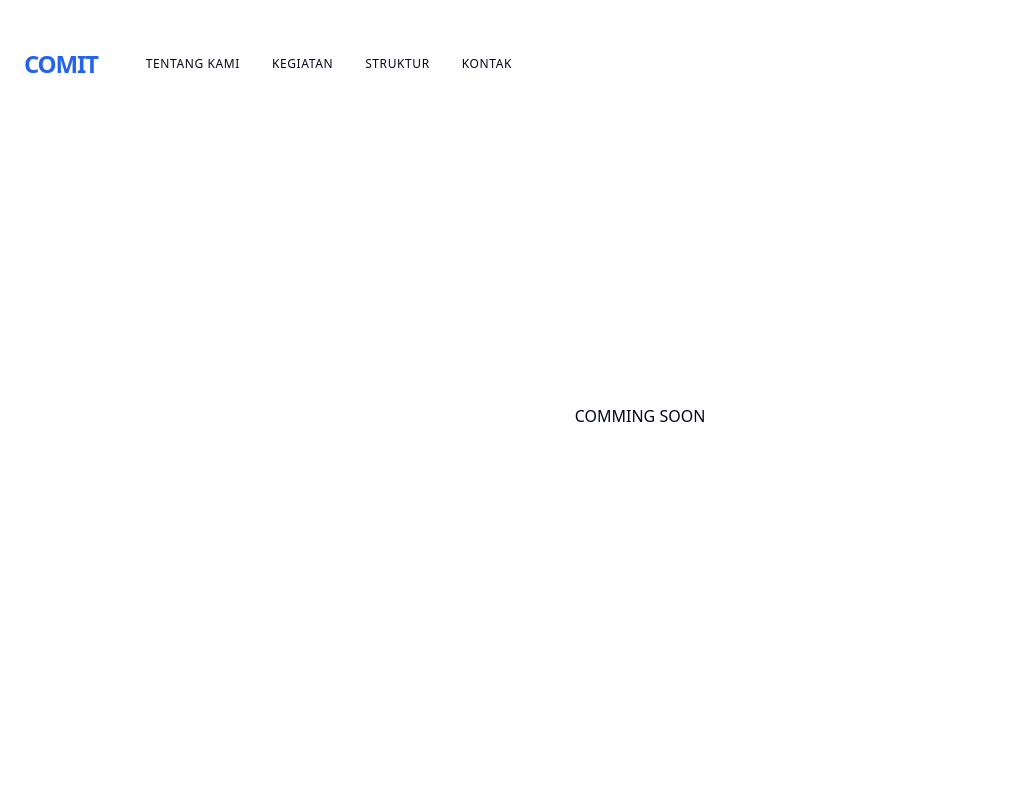
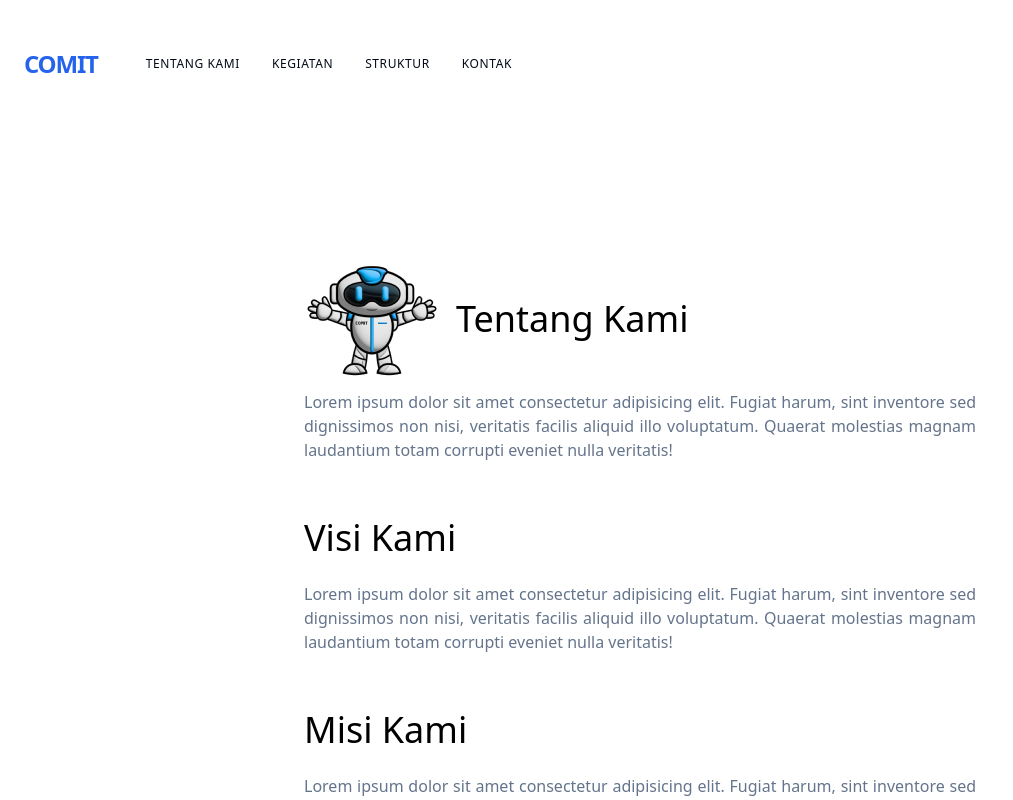
Before and after one commit to comitUnipi/core-web, a Next.js app: page /tentang-kami in a window 1280 px wide. Shown: the top 800 px of the page, without its empty margins (0-1013 px from the left). Built offline with nearby package versions, Linux system fonts and the light colour scheme.

Commit message:
change section home

```diff
--- a/src/components/Activity.tsx
+++ b/src/components/Activity.tsx
@@ -5,7 +5,7 @@ import React from 'react'
 const Activity = () => {
     return (
         <div className='mt-24'>
-            <h2 className="text-center uppercase font-display text-lg md:text-3xl text-black py-12 md:py-24 px-6">Kegiatan Kami</h2>
+            <h2 className="text-center uppercase font-display text-4xl text-black py-12 md:py-24 px-6">Kegiatan Kami</h2>
             {activity.map((item, index) => {
                 const isEvenIndex = (index + 1) % 2 === 0;
                 return (
--- /dev/null
+++ b/src/components/Section.tsx
@@ -0,0 +1,29 @@
+import Link from 'next/link'
+import React from 'react'
+
+export const Section = () => {
+    return (
+        <div>
+            <div className="-mt-24 pt-24 w-full h-screen bg-white flex flex-wrap">
+                <div className="md:-px-0 w-full md:w-4/12 bg-white flex items-center justify-start md:justify-end">
+                    <div className="shadow-xl md:shadow-none rounded-md px-12 py-12 md:pl-0 md:pr-24 bg-white md:-mr-64 relative z-10">
+                        <h1 className="mb-8 text-2xl md:text-5xl text-primary text-bold uppercase font-bold tracking-widest leading-tight">
+                            Community of<br />Information<br />Technology
+                        </h1>
+                        <h2 className="text-lg md:text-xl font-serif text-muted-foreground">Lorem ipsum dolor sit amet, consectetur adipisicing elit.</h2>
+                        <Link href="https://docs.google.com/forms/d/e/1FAIpQLScQTo1aPq0ejEg0lNiusVxI1FRk995zjQh05d5JlFWLK26TKA/viewform" className="flex items-center mt-8 text-sm text-white font-semibold">
+                            <div className='bg-primary rounded-md flex items-center py-2 px-4 hover:scale-110 hover:opacity-80'>
+                                Gabung Sekarang
+                            </div>
+                        </Link>
+                    </div>
+                </div>
+
+                <div className="-mt-20 md:mt-0 w-full md:flex-1">
+                    <img src="/1.jpeg" className="w-full h-full object-cover" />
+                </div>
+
+            </div>
+        </div>
+    )
+}
--- a/src/pages/index.tsx
+++ b/src/pages/index.tsx
@@ -1,12 +1,14 @@
 import Activity from "@/components/Activity";
 import { Discover } from "@/components/Discover";
 import { Mentor } from "@/components/Mentor";
+import { Section } from "@/components/Section";
 import Slideshow from "@/components/SlideShow";
 
 export default function Home() {
   return (
     <main>
-      <Slideshow />
+      {/* <Slideshow /> */}
+      <Section />
       <Activity />
       <Discover />
       <Mentor />
--- a/src/pages/tentang-kami.tsx
+++ b/src/pages/tentang-kami.tsx
@@ -1,10 +1,38 @@
+import Image from 'next/image'
 import React from 'react'
 
 export default function About() {
     return (
         <main>
-            <div className='h-screen flex items-center justify-center'>
-                <h1 className='-mt-56'>COMMING SOON</h1>
+            <div className='h-screen'>
+                <div className='px-6 py-12 md:p-16 lg:p-32 flex items-center justify-center'>
+                    <div className='max-w-2xl'>
+                        <div className='flex items-center gap-4'>
+                            <div>
+                                <Image src='/comitHello.png' alt='logo' width={100} height={100} className='w-full h-full' />
+                            </div>
+                            <h3
+                                className=" text-2xl md:text-4xl pt-4 mb-6 font-display text-black leading-tight">
+                                Tentang Kami
+                            </h3>
+                        </div>
+                        <p className='text-muted-foreground text-justify'>Lorem ipsum dolor sit amet consectetur adipisicing elit. Fugiat harum, sint inventore sed dignissimos non nisi, veritatis facilis aliquid illo voluptatum. Quaerat molestias magnam laudantium totam corrupti eveniet nulla veritatis!</p>
+                        <div className='mt-10'>
+                            <h3
+                                className=" text-2xl md:text-4xl pt-4 mb-6 font-display text-black leading-tight">
+                                Visi Kami
+                            </h3>
+                            <p className='text-muted-foreground text-justify'>Lorem ipsum dolor sit amet consectetur adipisicing elit. Fugiat harum, sint inventore sed dignissimos non nisi, veritatis facilis aliquid illo voluptatum. Quaerat molestias magnam laudantium totam corrupti eveniet nulla veritatis!</p>
+                        </div>
+                        <div className='mt-10'>
+                            <h3
+                                className=" text-2xl md:text-4xl pt-4 mb-6 font-display text-black leading-tight">
+                                Misi Kami
+                            </h3>
+                            <p className='text-muted-foreground text-justify'>Lorem ipsum dolor sit amet consectetur adipisicing elit. Fugiat harum, sint inventore sed dignissimos non nisi, veritatis facilis aliquid illo voluptatum. Quaerat molestias magnam laudantium totam corrupti eveniet nulla veritatis!</p>
+                        </div>
+                    </div>
+                </div>
             </div>
         </main>
     )
```
Also changed, not shown: public/comitHello.png (added).
